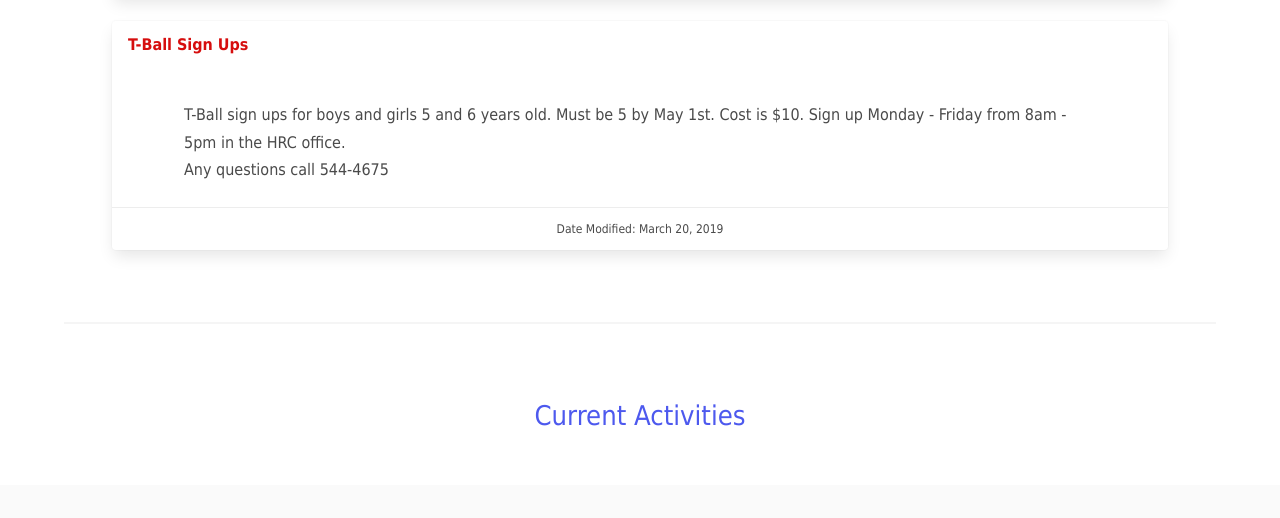
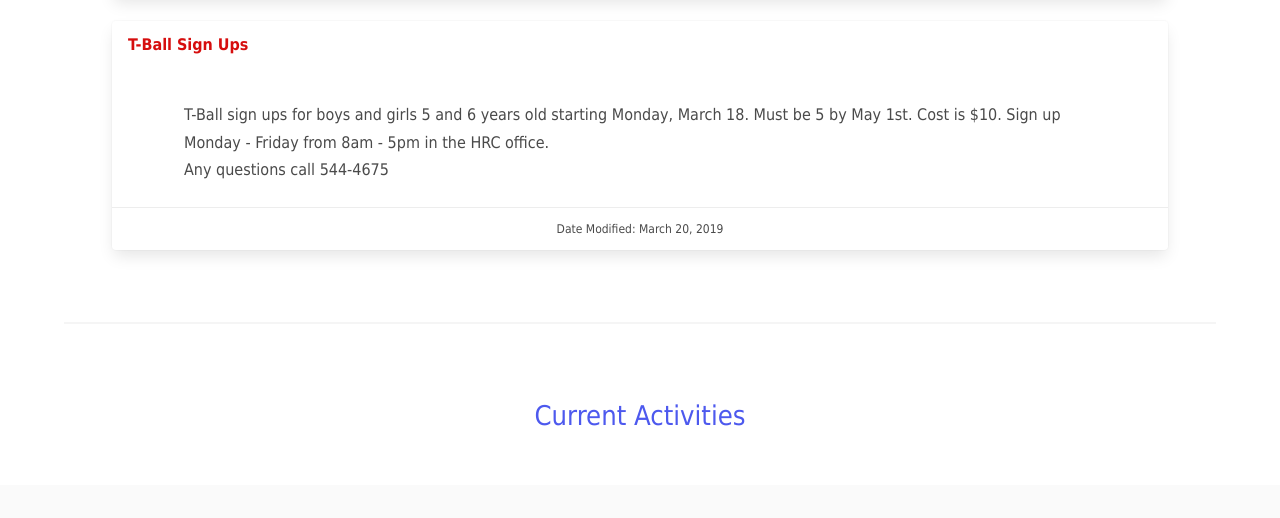
Before and after one commit to gregleeper/hrc, a Gatsby site: page / in a window 1280 px wide. Shown: the part 885-1403 px from the top of the page. Built offline with nearby package versions, Linux system fonts and the light colour scheme; Gatsby itself is replaced by a stand-in of ours.

Commit message:
added date

```diff
--- a/announcements/t-ball-sign-ups.md
+++ b/announcements/t-ball-sign-ups.md
@@ -2,6 +2,7 @@
 date: 2019-03-20T17:54:50.187Z
 title: T-Ball Sign Ups
 ---
-T-Ball sign ups for boys and girls 5 and 6 years old. Must be 5 by May 1st. Cost is $10. Sign up Monday - Friday from 8am - 5pm in the HRC office.
 
- Any questions call 544-4675
+T-Ball sign ups for boys and girls 5 and 6 years old starting Monday, March 18. Must be 5 by May 1st. Cost is \$10. Sign up Monday - Friday from 8am - 5pm in the HRC office.
+
+Any questions call 544-4675
```
